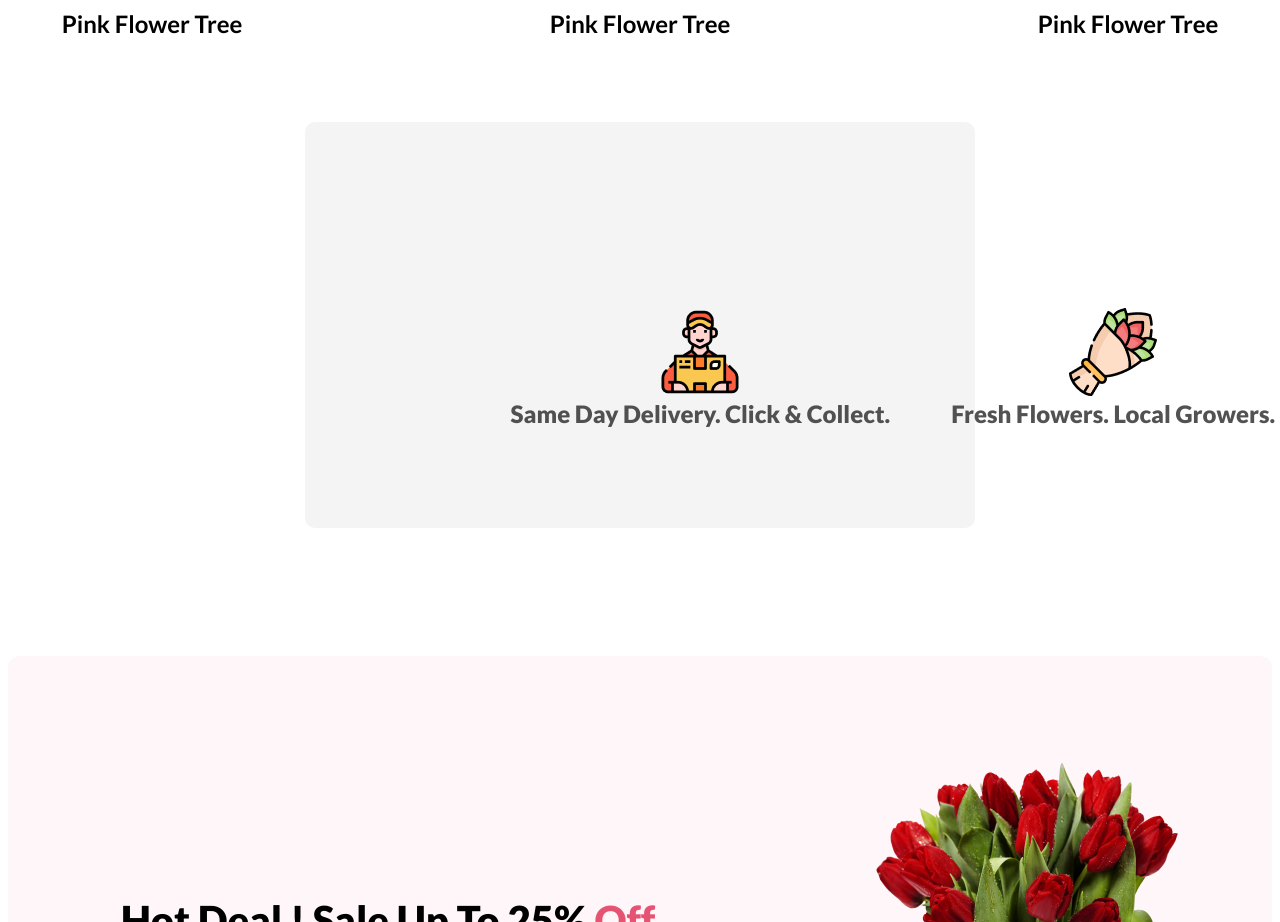
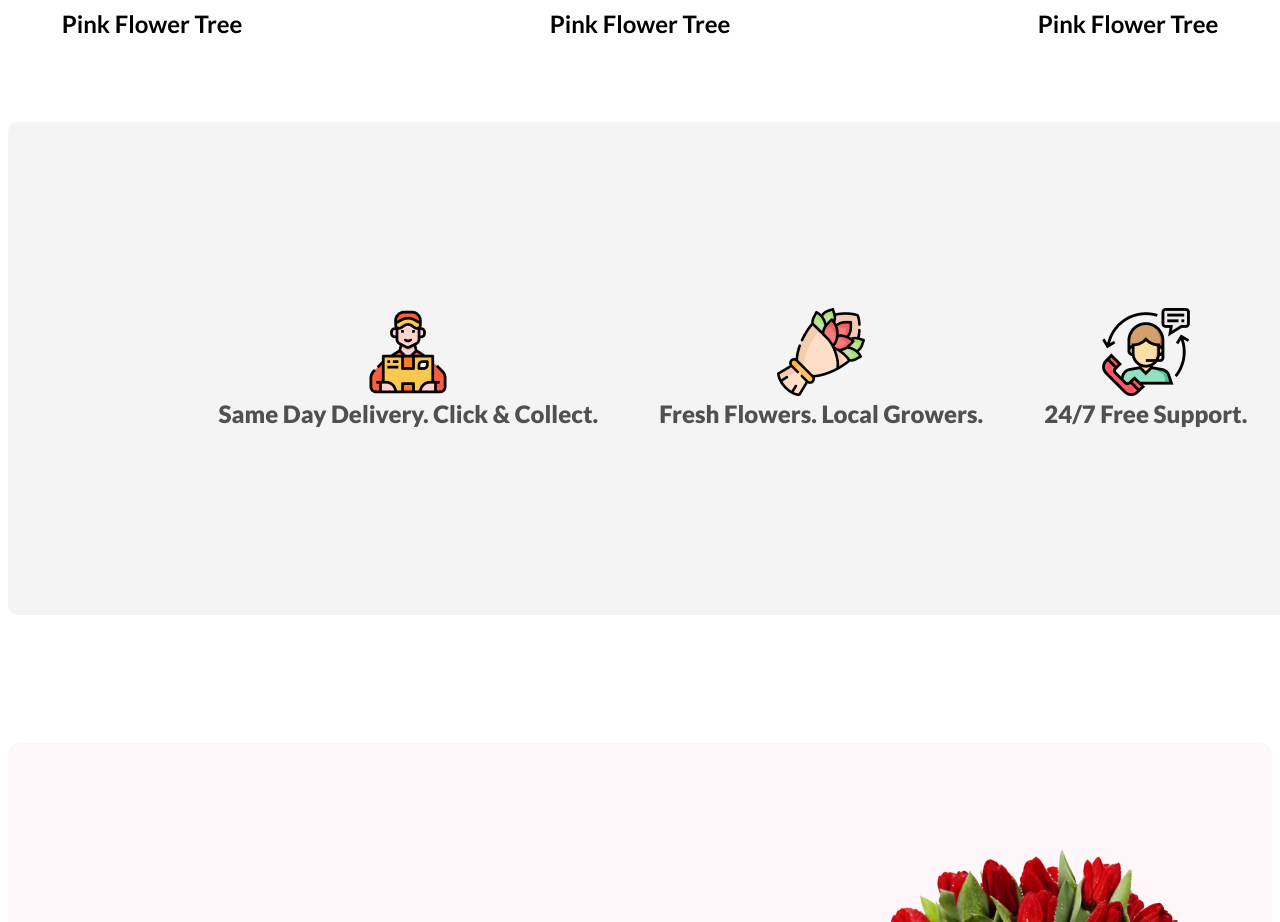
Before and after one commit to OmarFaruk41/flower-shop, a plain HTML site: page index.html in a window 1280 px wide. Shown: the part 1780-2702 px from the top of the page. Drawn offline with Linux system fonts and the light colour scheme.

Commit message:
fixed error in service

```diff
--- a/styles.css
+++ b/styles.css
@@ -113,7 +113,7 @@ font-weight: 800;
 .service{
     background-color: rgba(39, 39, 39, 0.05);
     width: 1100px;
-    max-width: 320px;
+    height: 320px;
     margin: 0 auto;
     padding: 86px 175px 87px 175px;
     margin-bottom: 128px;
```
